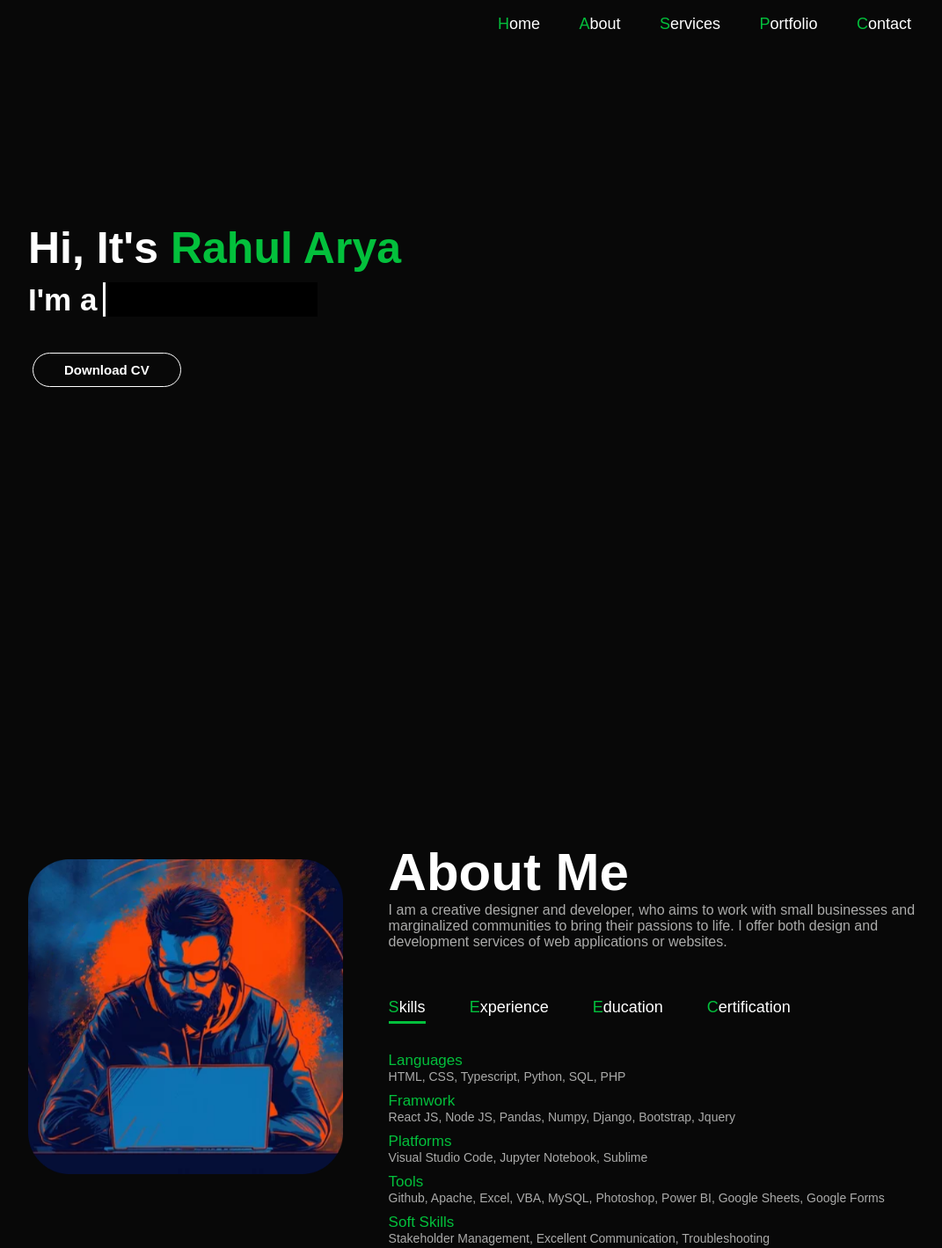
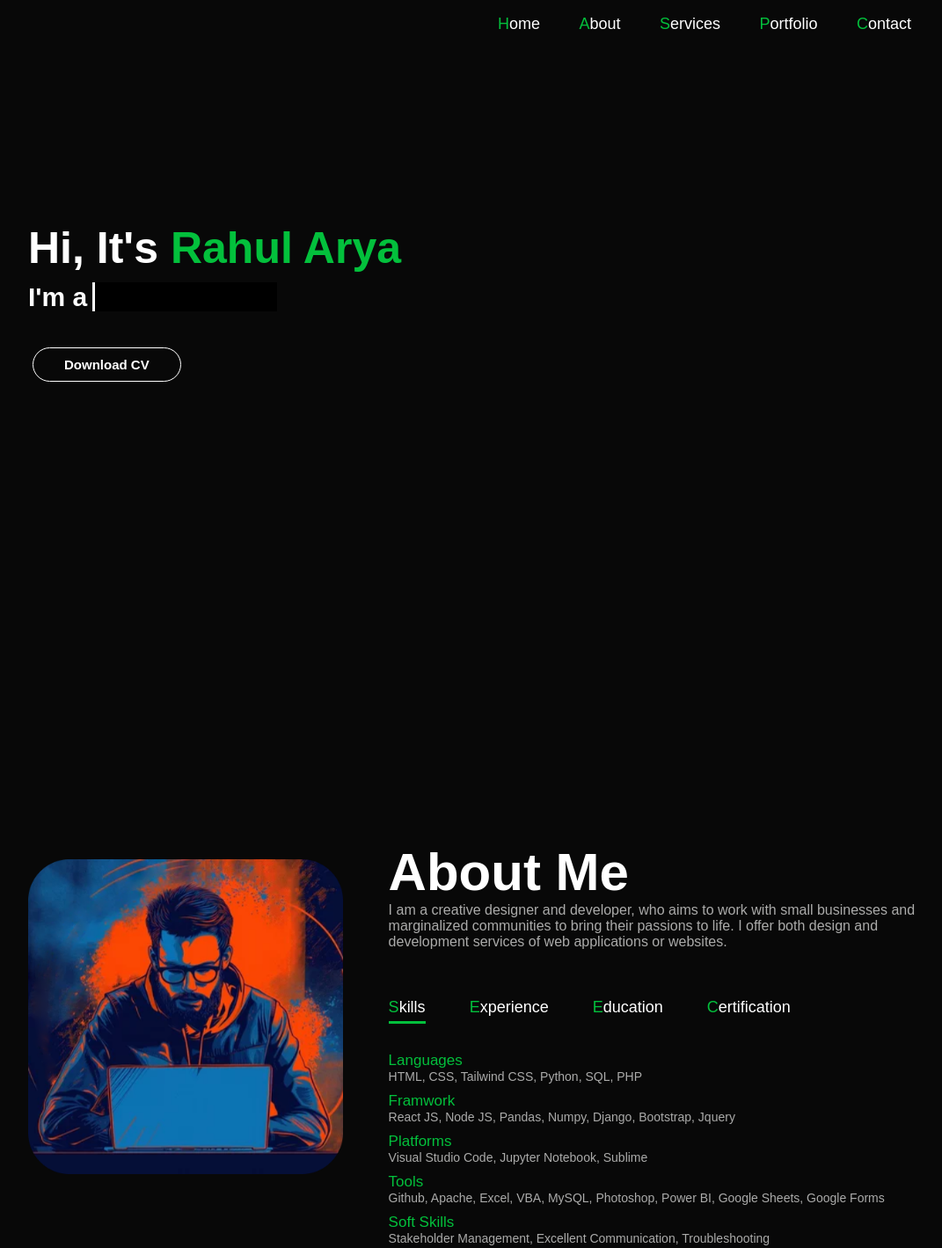
Before and after one commit to ra5533/Portfolio, a plain HTML site: page index.html in a window 1280 px wide. Shown: the top 1419 px of the page at 88% size, without its empty margins (96-1167 px from the left). Drawn offline with Linux system fonts and the light colour scheme.

Commit message:
Add files via upload

```diff
--- a/index.html
+++ b/index.html
@@ -58,7 +58,7 @@
 
                     <div class="tab-contents active-tab" id="skills">
                         <ul>
-                            <li><span>Languages</span><br>HTML, CSS, Typescript, Python, SQL, PHP</li>
+                            <li><span>Languages</span><br>HTML, CSS, Tailwind CSS, Python, SQL, PHP</li>
                             <li><span>Framwork</span><br>React JS, Node JS, Pandas, Numpy, Django, Bootstrap, Jquery</li>
                             <li><span>Platforms</span><br>Visual Studio Code, Jupyter Notebook, Sublime</li>
                             <li><span>Tools</span><br>Github, Apache, Excel, VBA, MySQL, Photoshop, Power BI, Google Sheets, Google Forms</li>
--- a/style.css
+++ b/style.css
@@ -87,7 +87,7 @@ nav ul li a:hover::after{
     color: #03C03C;
 }
 .text-animation{
-    font-size: 35px;
+    font-size: 30px;
     font-weight: 600;
     min-width: 280px;
   }
```
